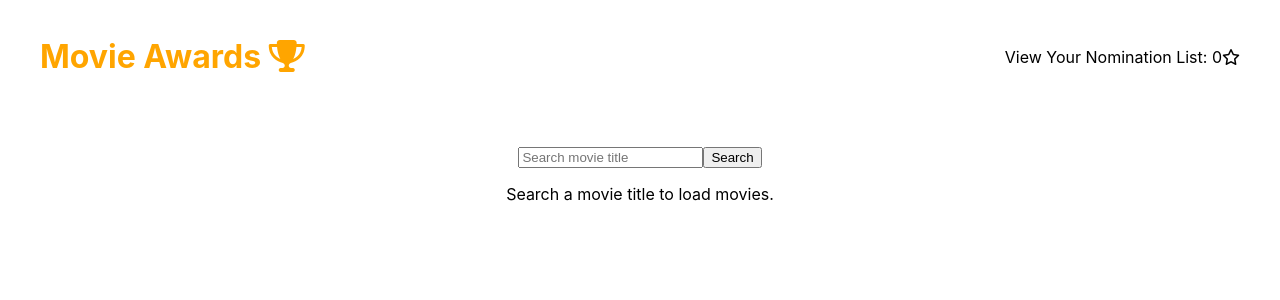
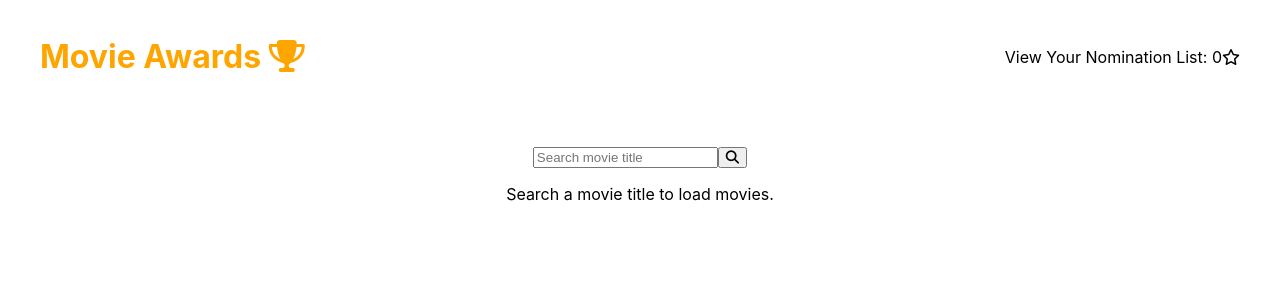
Before and after one commit to vtellez1/omdbmovies, a React (Create React App) app: page / in a window 1280 px wide. Shown: the top 300 px of the page. Built offline with nearby package versions, Linux system fonts and the light colour scheme.

Commit message:
added search icon as submit button

```diff
--- a/src/components/header/header.component.jsx
+++ b/src/components/header/header.component.jsx
@@ -5,11 +5,11 @@ import { connect } from 'react-redux';
 import { HeaderContainer, HomeLink, NominationLink } from './header.styles.jsx';
 
 const Header = ({ nominations }) => {
-    console.log(nominations)
+
     return(
     <HeaderContainer>
         <HomeLink to='/'><h1>Movie Awards <i class="fas fa-trophy"></i></h1></HomeLink>
-    <NominationLink to='/nominated'> View Your Nomination List: {nominations.nominationCount} <i class="far fa-star"></i> </NominationLink>
+        <NominationLink to='/nominated'> View Your Nomination List: {nominations.nominationCount} <i class="far fa-star"></i> </NominationLink>
     </HeaderContainer>
     )
 };
--- a/src/components/searchBar/searchBar.component.jsx
+++ b/src/components/searchBar/searchBar.component.jsx
@@ -29,7 +29,7 @@ const SearchBar = ({ fetchMovies }) => {
             onChange={handleChange}
             required
             minLength="3"/>
-        <button>Search</button>
+        <button><i class="fas fa-search"></i></button>
         </form>
 
     </div>
```
